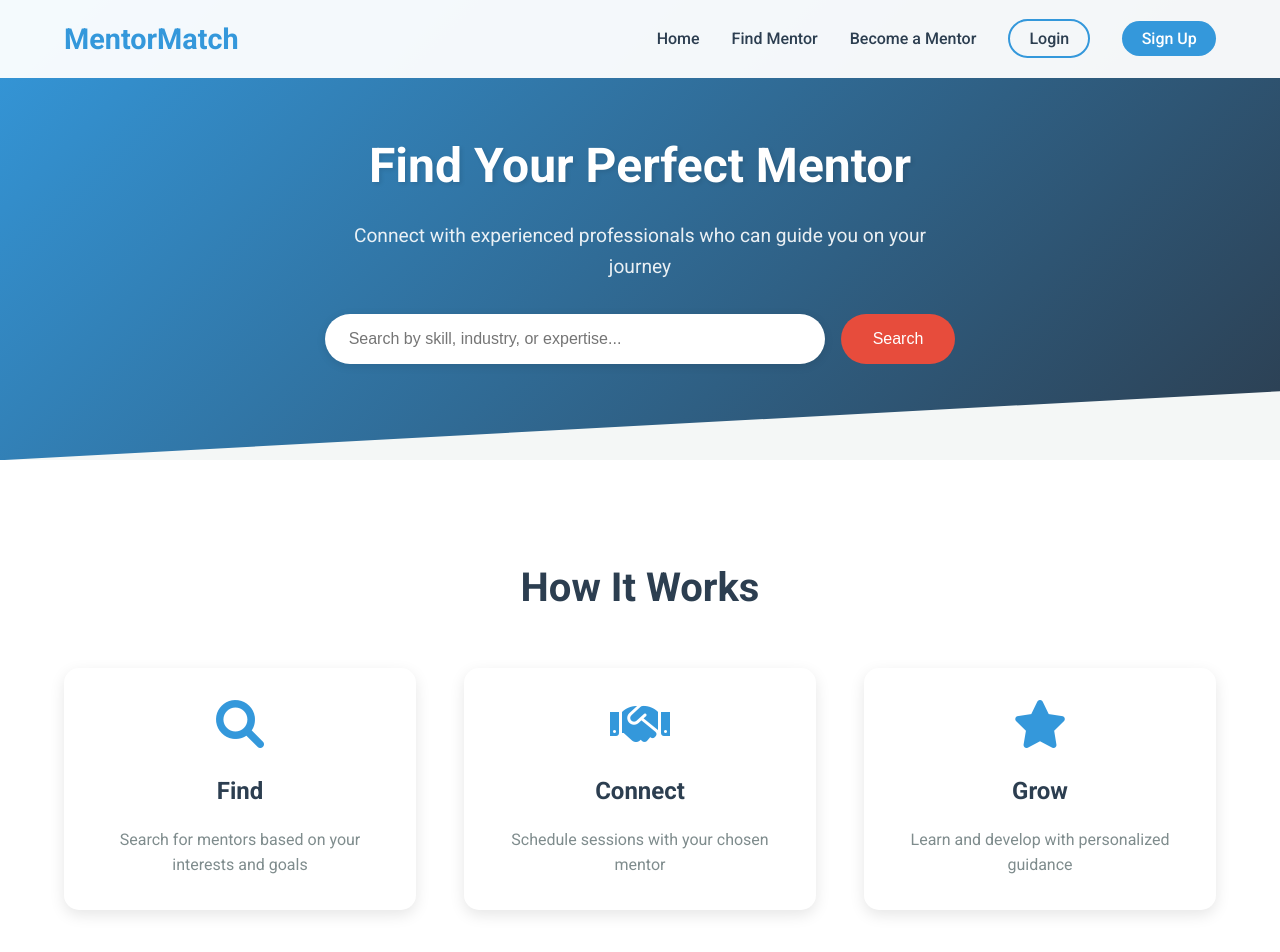
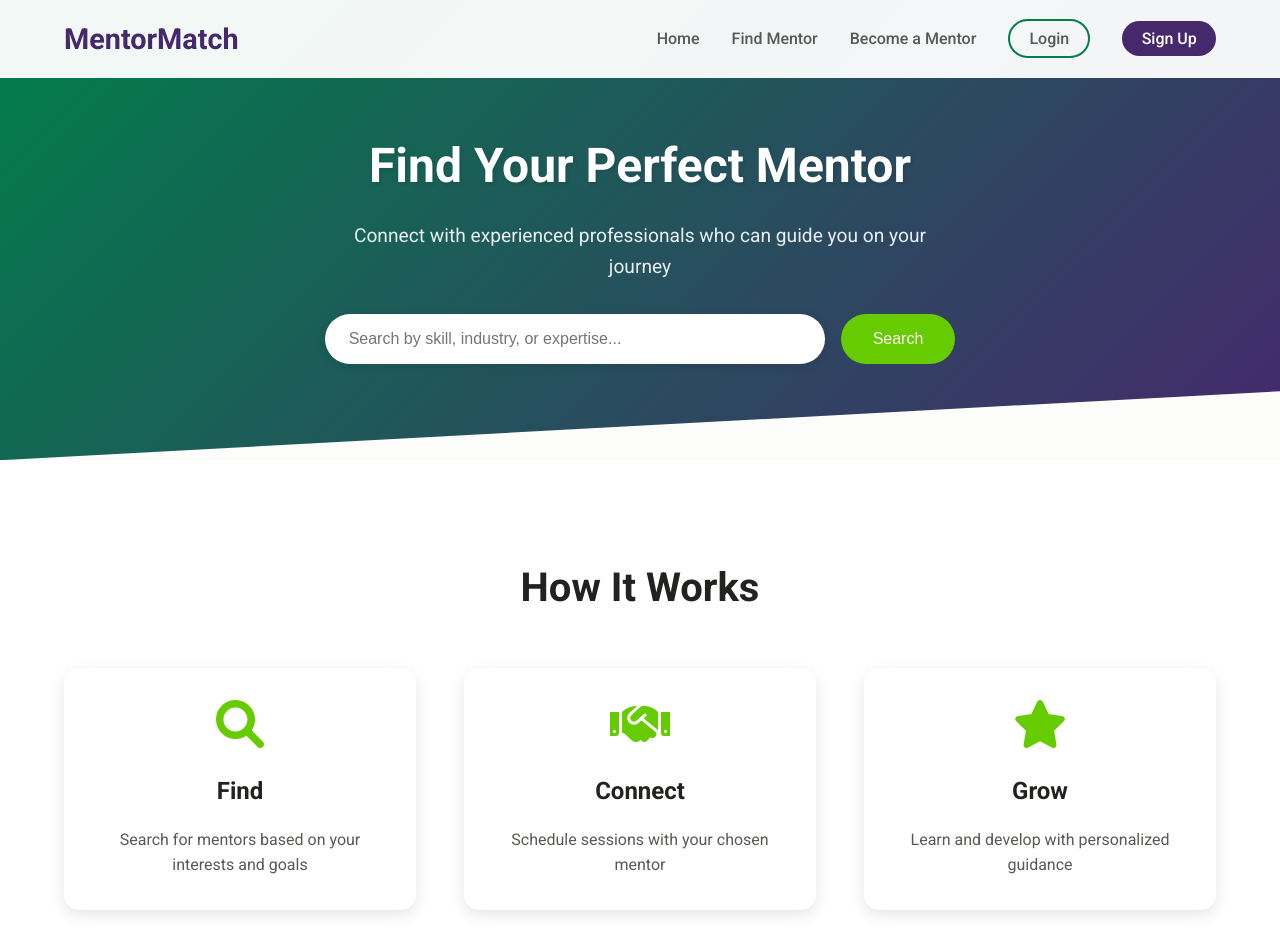
Before and after one commit to josue-cifuentes/mentorship-platform, a plain HTML site: page public/index.html in a window 1280 px wide. Shown: the top 952 px of the page. Drawn offline with Linux system fonts and the light colour scheme; a script that the page names is missing.

Commit message:
update project structure

```diff
--- a/public/css/style.css
+++ b/public/css/style.css
@@ -8,13 +8,13 @@
 body {
     font-family: 'Roboto', 'Arial', sans-serif;
     line-height: 1.6;
-    color: #333;
-    background-color: #f4f7f6;
+    color: #222220; /* Obsidian */
+    background-color: #FCFDFB; /* Pearl */
 }
 
 /* Navigation */
 .navbar {
-    background: rgba(255, 255, 255, 0.95);
+    background: rgba(255, 255, 255, 0.95); /* White */
     padding: 1rem 5%;
     display: flex;
     justify-content: space-between;
@@ -28,13 +28,13 @@ body {
 }
 
 .navbar.scrolled {
-    box-shadow: 0 2px 10px rgba(0,0,0,0.1);
+    box-shadow: 0 2px 10px rgba(0, 0, 0, 0.1);
 }
 
 .logo {
     font-size: 1.8rem;
     font-weight: bold;
-    color: #3498db;
+    color: #46286D; /* TELUS Purple */
     text-decoration: none;
 }
 
@@ -46,13 +46,13 @@ body {
 
 .nav-links a {
     text-decoration: none;
-    color: #2c3e50;
+    color: #595956; /* Slate */
     font-weight: 500;
     transition: color 0.3s ease;
 }
 
 .nav-links a:hover {
-    color: #3498db;
+    color: #007F4A; /* Forest */
 }
 
 .login-btn, .signup-btn {
@@ -62,28 +62,28 @@ body {
 }
 
 .login-btn {
-    border: 2px solid #3498db;
-    color: #3498db;
+    border: 2px solid #007F4A; /* Forest */
+    color: #007F4A; /* Forest */
 }
 
 .login-btn:hover {
-    background: #3498db;
-    color: white;
+    background: #007F4A; /* Forest */
+    color: #FFFFFF; /* White */
 }
 
 .signup-btn {
-    background: #3498db;
-    color: white !important;
+    background: #46286D; /* TELUS Purple */
+    color: #FFFFFF !important; /* White */
 }
 
 .signup-btn:hover {
-    background: #2980b9;
+    background: #A929FD; /* Orchid */
 }
 
 /* Hero Section */
 .hero {
-    background: linear-gradient(135deg, #3498db, #2c3e50);
-    color: white;
+    background: linear-gradient(135deg, #007F4A, #46286D); /* Forest to TELUS Purple */
+    color: #FFFFFF; /* White */
     padding: 8rem 5% 6rem;
     text-align: center;
     clip-path: polygon(0 0, 100% 0, 100% 85%, 0 100%);
@@ -92,7 +92,7 @@ body {
 .hero h1 {
     font-size: 3rem;
     margin-bottom: 1rem;
-    text-shadow: 2px 2px 4px rgba(0,0,0,0.1);
+    text-shadow: 2px 2px 4px rgba(0, 0, 0, 0.1);
 }
 
 .hero p {
@@ -116,13 +116,13 @@ body {
     border: none;
     border-radius: 25px;
     font-size: 1rem;
-    box-shadow: 0 2px 10px rgba(0,0,0,0.1);
+    box-shadow: 0 2px 10px rgba(0, 0, 0, 0.1);
 }
 
 .search-box button {
     padding: 1rem 2rem;
-    background: #e74c3c;
-    color: white;
+    background: #66CC00; /* TELUS Green */
+    color: #FFFFFF; /* White */
     border: none;
     border-radius: 25px;
     cursor: pointer;
@@ -131,20 +131,20 @@ body {
 }
 
 .search-box button:hover {
-    background: #c0392b;
+    background: #4DB913; /* Fern */
 }
 
 /* Features Section */
 .features {
     padding: 6rem 5%;
     text-align: center;
-    background-color: white;
+    background-color: #FFFFFF; /* White */
 }
 
 .features h2 {
     font-size: 2.5rem;
     margin-bottom: 3rem;
-    color: #2c3e50;
+    color: #222220; /* Obsidian */
 }
 
 .feature-cards {
@@ -156,37 +156,37 @@ body {
 
 .card {
     padding: 2rem;
-    background: #fff;
+    background: #FFFFFF; /* White */
     border-radius: 15px;
     transition: all 0.3s ease;
-    box-shadow: 0 5px 15px rgba(0,0,0,0.1);
+    box-shadow: 0 5px 15px rgba(0, 0, 0, 0.1);
 }
 
 .card:hover {
     transform: translateY(-10px);
-    box-shadow: 0 15px 30px rgba(0,0,0,0.2);
+    box-shadow: 0 15px 30px rgba(0, 0, 0, 0.2);
 }
 
 .card i {
     font-size: 3rem;
-    color: #3498db;
+    color: #66CC00; /* TELUS Green */
     margin-bottom: 1.5rem;
 }
 
 .card h3 {
     font-size: 1.5rem;
     margin-bottom: 1rem;
-    color: #2c3e50;
+    color: #222220; /* Obsidian */
 }
 
 .card p {
-    color: #7f8c8d;
+    color: #595956; /* Slate */
 }
 
 /* Footer */
 footer {
-    background: #2c3e50;
-    color: white;
+    background: #222220; /* Obsidian */
+    color: #FFFFFF; /* White */
     padding: 4rem 5% 2rem;
     clip-path: polygon(0 15%, 100% 0, 100% 100%, 0 100%);
 }
@@ -202,7 +202,7 @@ footer {
 .footer-section h4 {
     font-size: 1.3rem;
     margin-bottom: 1.5rem;
-    color: #3498db;
+    color: #66CC00; /* TELUS Green */
 }
 
 .footer-section ul {
@@ -214,22 +214,22 @@ footer {
 }
 
 .footer-section a {
-    color: #ecf0f1;
+    color: #DEE0D9; /* Marble */
     text-decoration: none;
     transition: color 0.3s ease;
 }
 
 .footer-section a:hover {
-    color: #3498db;
+    color: #66CC00; /* TELUS Green */
 }
 
 .footer-bottom {
     text-align: center;
     margin-top: 3rem;
     padding-top: 2rem;
-    border-top: 1px solid rgba(255,255,255,0.1);
+    border-top: 1px solid rgba(255, 255, 255, 0.1);
     font-size: 0.9rem;
-    color: #bdc3c7;
+    color: #B6B6B1; /* Galena */
 }
 
 /* Responsive Design */
```
Also changed, not shown: 2 other files.
